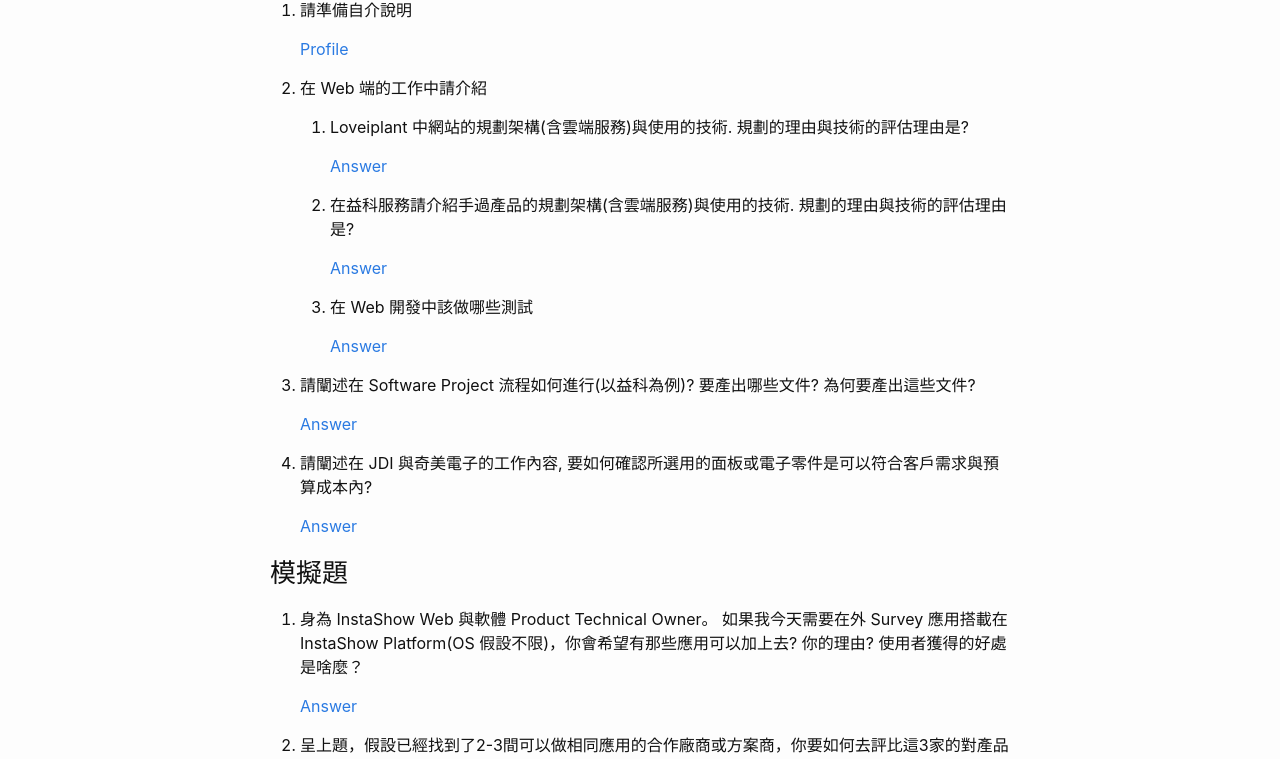
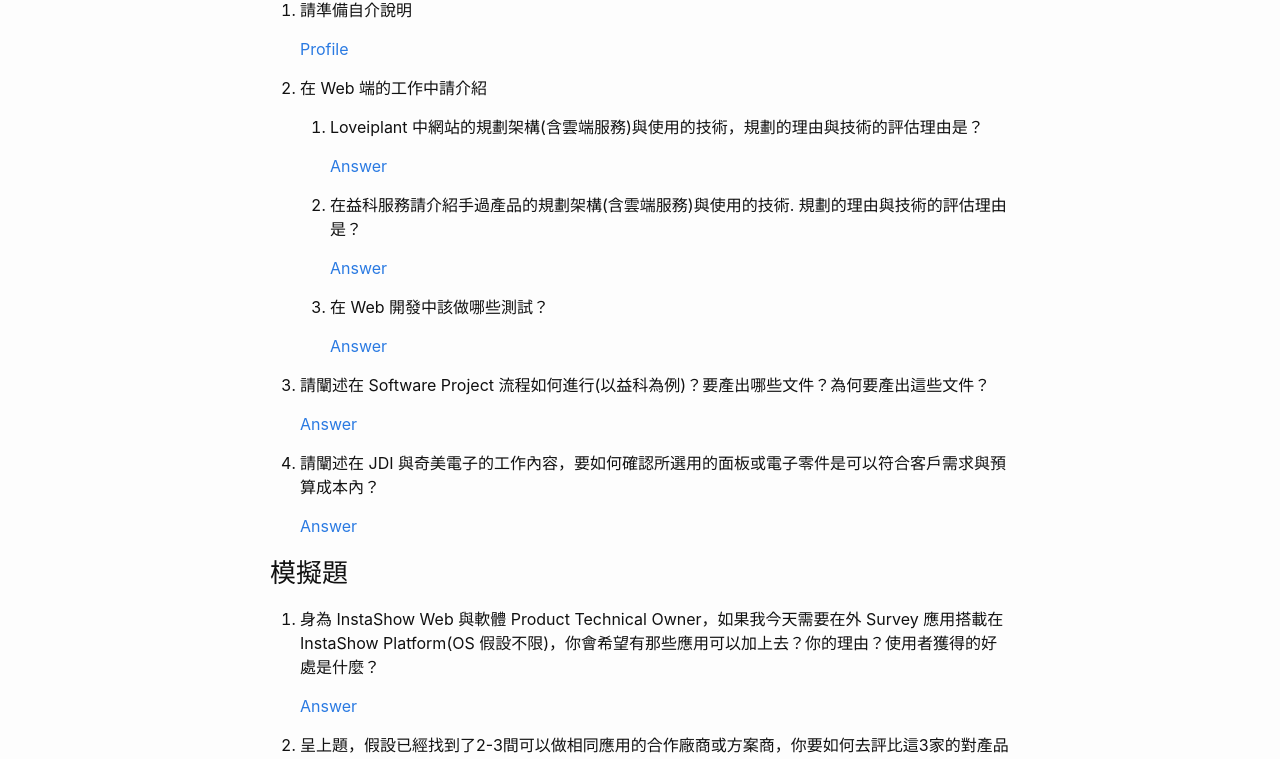
Before and after one commit to calvinchu8172/calvinchu8172.github.io, a Jekyll site: the page built from _posts/2020-09-13-benq-interview.markdown, in a window 1280 px wide. Shown: the part 256-1015 px from the top of the page. Built offline with Jekyll 4.4.1, drawn with Linux system fonts in a browser that asks for light colours.

Commit message:
Modify content.

```diff
--- a/_posts/2020-09-13-benq-interview.markdown
+++ b/_posts/2020-09-13-benq-interview.markdown
@@ -14,31 +14,31 @@ categories: interview
 2. 在 Web 端的工作中請介紹
 
 
-    1. Loveiplant 中網站的規劃架構(含雲端服務)與使用的技術. 規劃的理由與技術的評估理由是?
+    1. Loveiplant 中網站的規劃架構(含雲端服務)與使用的技術，規劃的理由與技術的評估理由是？
 
         [Answer]({% link _posts/2020-09-14-loveiplant-wordpress-structure.markdown %})
 
-    2. 在益科服務請介紹手過產品的規劃架構(含雲端服務)與使用的技術. 規劃的理由與技術的評估理由是?
+    2. 在益科服務請介紹手過產品的規劃架構(含雲端服務)與使用的技術. 規劃的理由與技術的評估理由是？
 
         [Answer]({% post_url 2020-09-14-pcloud-structure %})
 
-    3. 在 Web 開發中該做哪些測試
+    3. 在 Web 開發中該做哪些測試？
 
         [Answer]({% link _posts/2020-09-22-automatic-test.markdown %})
 
 
-3. 請闡述在 Software Project 流程如何進行(以益科為例)? 要產出哪些文件? 為何要產出這些文件?
+3. 請闡述在 Software Project 流程如何進行(以益科為例)？要產出哪些文件？為何要產出這些文件？
 
     [Answer]({% link _posts/2020-09-23-software-project-development-process.markdown %})
 
-4. 請闡述在 JDI 與奇美電子的工作內容, 要如何確認所選用的面板或電子零件是可以符合客戶需求與預算成本內?
+4. 請闡述在 JDI 與奇美電子的工作內容，要如何確認所選用的面板或電子零件是可以符合客戶需求與預算成本內？
 
     [Answer]({% link _posts/2020-09-23-hardware-work-experience.markdown %})
 
 
 ### 模擬題
 
-1. 身為 InstaShow Web 與軟體 Product Technical Owner。 如果我今天需要在外 Survey 應用搭載在 InstaShow Platform(OS 假設不限)，你會希望有那些應用可以加上去? 你的理由? 使用者獲得的好處是啥麼？
+1. 身為 InstaShow Web 與軟體 Product Technical Owner，如果我今天需要在外 Survey 應用搭載在 InstaShow Platform(OS 假設不限)，你會希望有那些應用可以加上去？你的理由？使用者獲得的好處是什麼？
 
     [Answer]({% link _posts/2020-09-23-add-instashow-function.markdown %})
 
--- a/_posts/2020-09-14-loveiplant-wordpress-structure.markdown
+++ b/_posts/2020-09-14-loveiplant-wordpress-structure.markdown
@@ -11,8 +11,8 @@ Website: [https://www.loveiplant.com](https://www.loveiplant.com)
 ![loveiplant wordpress aws diagram](/assets/wordpress/loveiplant-wordpress-aws-diagram.png)
 
 In the beginning, I would like to establish an E-commerce website which is easily to deploy and scalable.
-After researching AWS Elastic Beanstalk, I think this way was fulfilled my needs.
-However, after couple monthes we still thought AWS Elastic Beanstalk structure was too expensive for us, so the Wordpress website was modified to a Linode server.
+After researching **AWS Elastic Beanstalk**, I think this way was **fulfilled my needs**.
+However, after couple monthes we still thought AWS Elastic Beanstalk structure was **too expensive for us**, so the Wordpress website was **modified to a Linode server**.
 
 # 2. Loveiplant Wordpress Linode Diagram
 ![loveiplant wordpress linode diagram](/assets/wordpress/loveiplant-wordpress-linode-diagram.png)
--- a/_posts/2020-09-14-pcloud-structure.markdown
+++ b/_posts/2020-09-14-pcloud-structure.markdown
@@ -19,7 +19,7 @@ categories: pcloud
 
 Try demo: [PCloud Portal demo][pcloud-portal]
 
-![pcloud portal linode diagram](/assets/pcloud/pcloud-portal-linode.png)
+![pcloud portal linode diagram](/assets/pcloud/pcloud-portal-linode1.png)
 
 * Here is how it works. Take "Package Setting" for example:
 
@@ -35,11 +35,11 @@ Try demo: [PCloud Portal demo][pcloud-portal]
 
 
 
-DUreading and PCstore are both Web APP to share the same Sigh-in SSO Web APP. Try demo:
+DuReading and PCstore are both Web APP to share the same Sigh-in SSO Web APP. Try demo:
 
 [PCloud SSO demo][pcloud-sso]
 
-[DUreading demo][dureading]
+[DuReading demo][dureading]
 
 [PCstore demo][pcstore]
 
--- a/_posts/2020-09-22-automatic-test.markdown
+++ b/_posts/2020-09-22-automatic-test.markdown
@@ -25,7 +25,7 @@ categories: pcloud
 # Compare TDD and BDD
 
 |             | TDD(Test Driven Development)   | BDD(Behavior Driven Development)  |
-|Definition   | TDD is a development technique that focuses more on the implementation of a feature, function or method| BDD is a development technique that focuses on the system’s behavior, like user flow or response of API |
+|Definition   | TDD is a development technique that focuses more on the implementation of **a feature, function or method**| BDD is a development technique that focuses on the **system’s behavior**, like **user flow** or **response of API** |
 |Participants  | Developer |  Developer, PM, QA, Customers |
 |Language used     | Coding language, NodeJS, Ruby... | Natual language, English, Mandarin... |
 |Main Focus| Unit Test|Understanding Requirements|
--- a/_posts/2020-09-23-video-conference.markdown
+++ b/_posts/2020-09-23-video-conference.markdown
@@ -14,6 +14,6 @@ categories: webrtc
 
 Why suggest Jitsi?
 
-* Jitsi-meet is an open source video-conferencing service.
-* Jitsi-meet can be customized the frontend interface.
-* Most devices support WebRTC standard.
+* Jitsi-meet is an **open source** video-conferencing service.
+* Jitsi-meet can be **customized** the frontend interface.
+* Most devices support **WebRTC standard**.
```
Also changed, not shown: assets/pcloud/image_14.png (deleted), assets/pcloud/pcloud-portal-linode.png (deleted), assets/pcloud/pcloud-portal-linode1.png (added).
